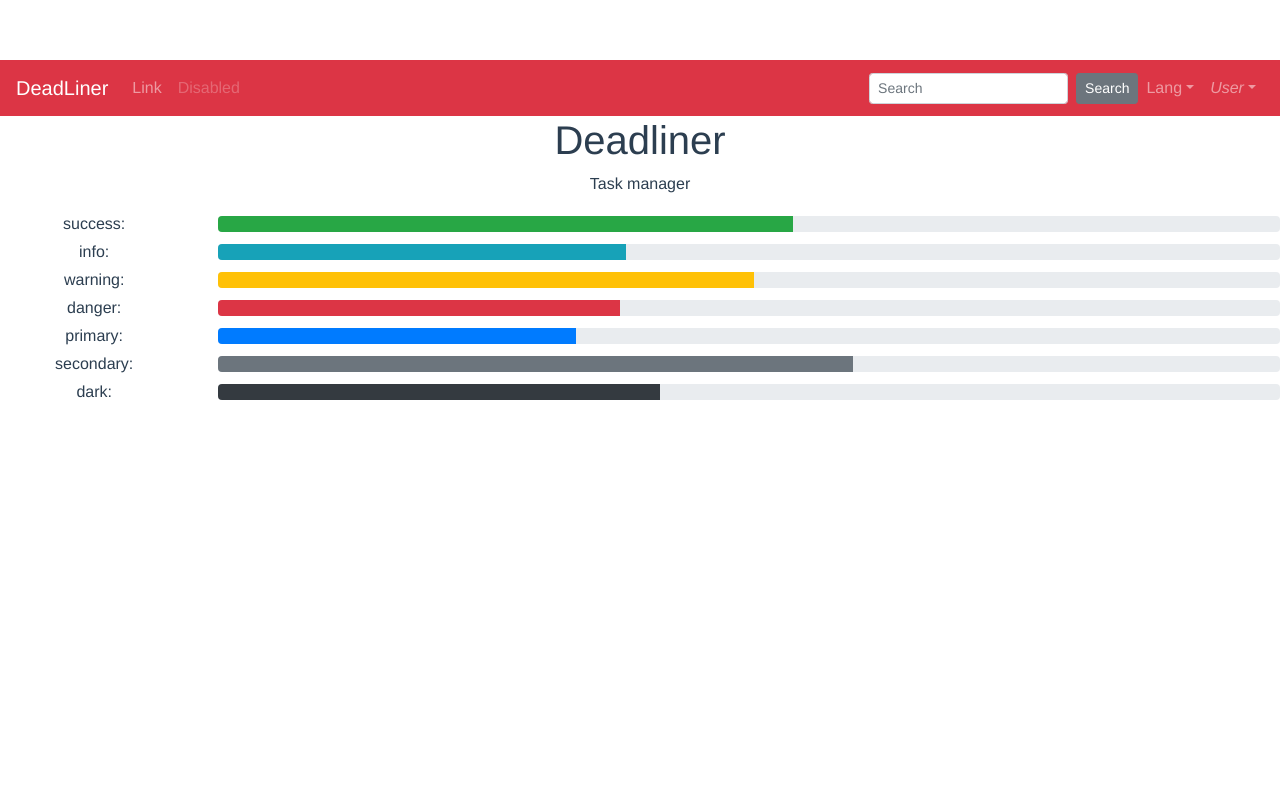
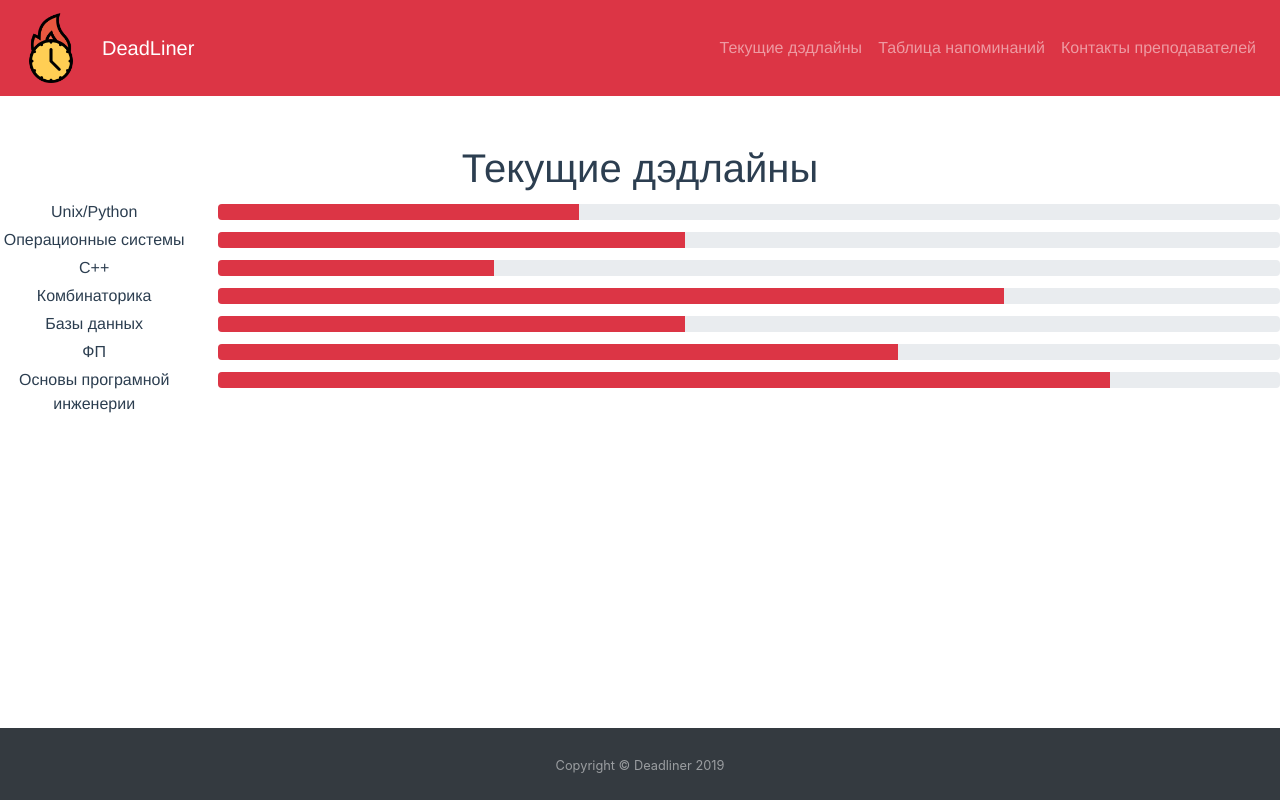
Before and after one commit to PaGr0m/Deadliner, a Vue app: page / in a window 1280 px wide. Built offline with nearby package versions, Linux system fonts and the light colour scheme.

Commit message:
app template

```diff
--- a/public/index.html
+++ b/public/index.html
@@ -4,14 +4,38 @@
     <meta charset="utf-8">
     <meta http-equiv="X-UA-Compatible" content="IE=edge">
     <meta name="viewport" content="width=device-width,initial-scale=1.0">
-    <link rel="icon" href="<%= BASE_URL %>favicon.ico">
+    <link rel="icon" href="images/logo.png">
     <title>Deadliner</title>
   </head>
+  <style>
+    html,
+    body {
+      height: 100%;
+      display: flex;
+      flex-direction: column;
+    }
+
+    #wrapper {
+      flex: 1 0 auto;
+    }
+
+    #sticky-footer {
+      flex-shrink: 0;
+    }
+  </style>
   <body>
     <noscript>
       <strong>We're sorry but deadliner-template doesn't work properly without JavaScript enabled. Please enable it to continue.</strong>
     </noscript>
-    <div style="margin-top: -50px;" id="app"></div>
+    <div id="wrapper">
+      <div style="margin-top: -50px;" id="app"></div>
+    </div>
+    <footer id="sticky-footer" class="py-4 bg-dark text-white-50">
+      <div class="container text-center">
+        <small>Copyright &copy; Deadliner 2019</small>
+      </div>
+    </footer>
+
     <!-- built files will be auto injected -->
   </body>
 </html>
--- a/src/App.vue
+++ b/src/App.vue
@@ -1,7 +1,7 @@
 <template>
-  <div id="app">
+  <div id="app" style="margin-top: 0px">
     <Navbar />
-    <HelloWorld msg="Deadliner"/>
+    <HelloWorld msg="Текущие дэдлайны"/>
     <ProgressBar />
   </div>
 </template>
--- a/src/components/HelloWorld.vue
+++ b/src/components/HelloWorld.vue
@@ -1,7 +1,6 @@
 <template>
-  <div class="hello">
+  <div class="hello mt-5">
     <h1>{{ msg }}</h1>
-    <p class="">Task manager</p>
   </div>
 </template>
 
--- a/src/components/Navbar.vue
+++ b/src/components/Navbar.vue
@@ -1,38 +1,20 @@
-<template>
+<template class="">
     <div>
         <b-navbar toggleable="lg" type="dark" variant="danger">
+            <a class="navbar-brand" href="#">
+                <img src="../../public/images/logo.png" alt="" height="70px" width="70px">
+            </a>
             <b-navbar-brand href="#">DeadLiner</b-navbar-brand>
 
             <b-navbar-toggle target="nav-collapse"></b-navbar-toggle>
 
             <b-collapse id="nav-collapse" is-nav>
-                <b-navbar-nav>
-                    <b-nav-item href="#">Link</b-nav-item>
-                    <b-nav-item href="#" disabled>Disabled</b-nav-item>
-                </b-navbar-nav>
 
                 <!-- Right aligned nav items -->
                 <b-navbar-nav class="ml-auto">
-                    <b-nav-form>
-                        <b-form-input size="sm" class="mr-sm-2" placeholder="Search"></b-form-input>
-                        <b-button size="sm" class="my-2 my-sm-0" type="submit">Search</b-button>
-                    </b-nav-form>
-
-                    <b-nav-item-dropdown text="Lang" right>
-                        <b-dropdown-item href="#">EN</b-dropdown-item>
-                        <b-dropdown-item href="#">ES</b-dropdown-item>
-                        <b-dropdown-item href="#">RU</b-dropdown-item>
-                        <b-dropdown-item href="#">FA</b-dropdown-item>
-                    </b-nav-item-dropdown>
-
-                    <b-nav-item-dropdown right>
-                        <!-- Using 'button-content' slot -->
-                        <template v-slot:button-content>
-                            <em>User</em>
-                        </template>
-                        <b-dropdown-item href="#">Profile</b-dropdown-item>
-                        <b-dropdown-item href="#">Sign Out</b-dropdown-item>
-                    </b-nav-item-dropdown>
+                    <b-nav-item href="#">Текущие дэдлайны</b-nav-item>
+                    <b-nav-item href="#">Таблица напоминаний</b-nav-item>
+                    <b-nav-item href="#">Контакты преподавателей</b-nav-item>
                 </b-navbar-nav>
             </b-collapse>
         </b-navbar>
--- a/src/components/ProgressBar.vue
+++ b/src/components/ProgressBar.vue
@@ -1,7 +1,7 @@
 <template>
     <div>
         <div v-for="bar in bars" :key="bar.label" class="row mb-1">
-            <div class="col-sm-2 ">{{ bar.variant }}:</div>
+            <div class="col-sm-2 ">{{ bar.name }}</div>
             <div class="col-sm-10 pt-1">
                 <b-progress :value="bar.value" :variant="bar.variant" :key="bar.variant"></b-progress>
             </div>
@@ -14,24 +14,33 @@
         data() {
             return {
                 bars: [
-                    { variant: 'success', value: 75 },
-                    { variant: 'info', value: 75 },
-                    { variant: 'warning', value: 75 },
-                    { variant: 'danger', value: 75 },
-                    { variant: 'primary', value: 75 },
-                    { variant: 'secondary', value: 75 },
-                    { variant: 'dark', value: 75 }
+                    { variant: "danger", value: 40, name: 'Unix/Python' },
+                    { variant: "danger", value: 50, name: 'Операционные системы' },
+                    { variant: "danger", value: 32, name: 'C++' },
+                    { variant: "danger", value: 80, name: 'Комбинаторика' },
+                    { variant: "danger", value: 50, name: 'Базы данных' },
+                    { variant: "danger", value: 70, name: 'ФП' },
+                    { variant: "danger", value: 90, name: 'Основы програмной инженерии' }
                 ],
                 timer: null
             }
         },
         mounted() {
             this.timer = setInterval(() => {
-                this.bars.forEach(bar => (bar.value = 25 + Math.random() * 75))
-            }, 2000)
+                this.bars.forEach(bar => (bar.value -= 2));
+                if (this.value < 70) {
+                    this.variant = "warning";
+                }
+                if (this.value < 50) {
+                    this.variant = "danger";
+                }
+                else {
+                    this.variant = "success";
+                }
+            }, 1500)
         },
         beforeDestroy() {
-            clearInterval(this.timer)
+            clearInterval(this.timer);
             this.timer = null
         }
     }
```
Also changed, not shown: src/components/Footer.vue (added, +13 -0 lines), public/images/logo.png (added), public/images/logo.svg (added).
